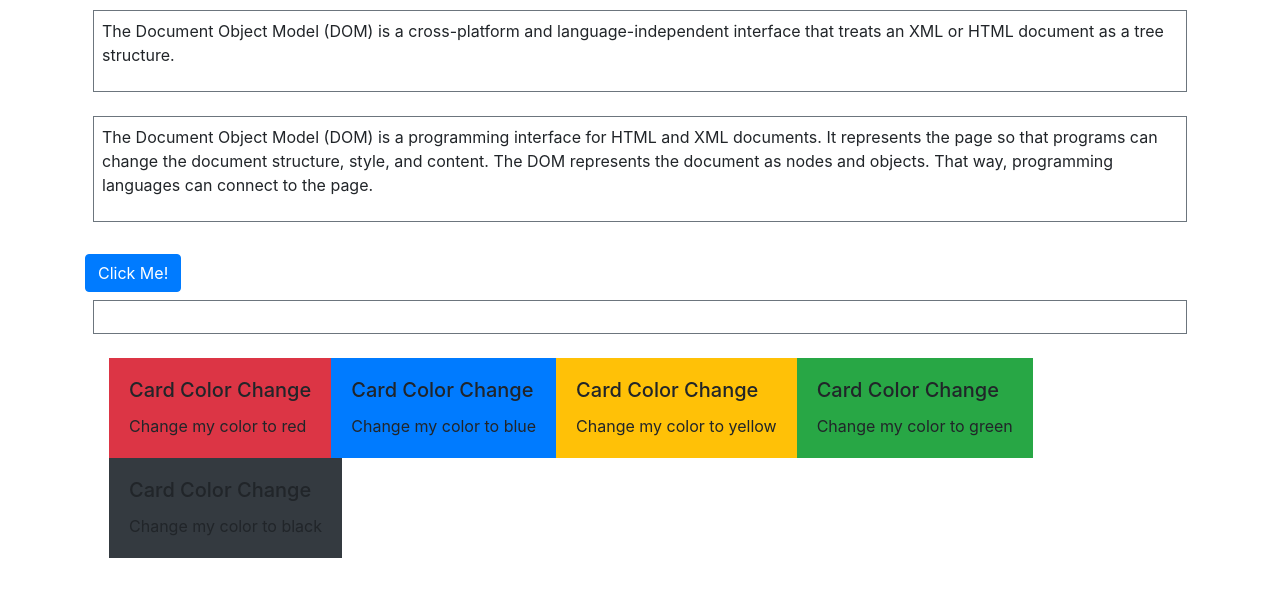
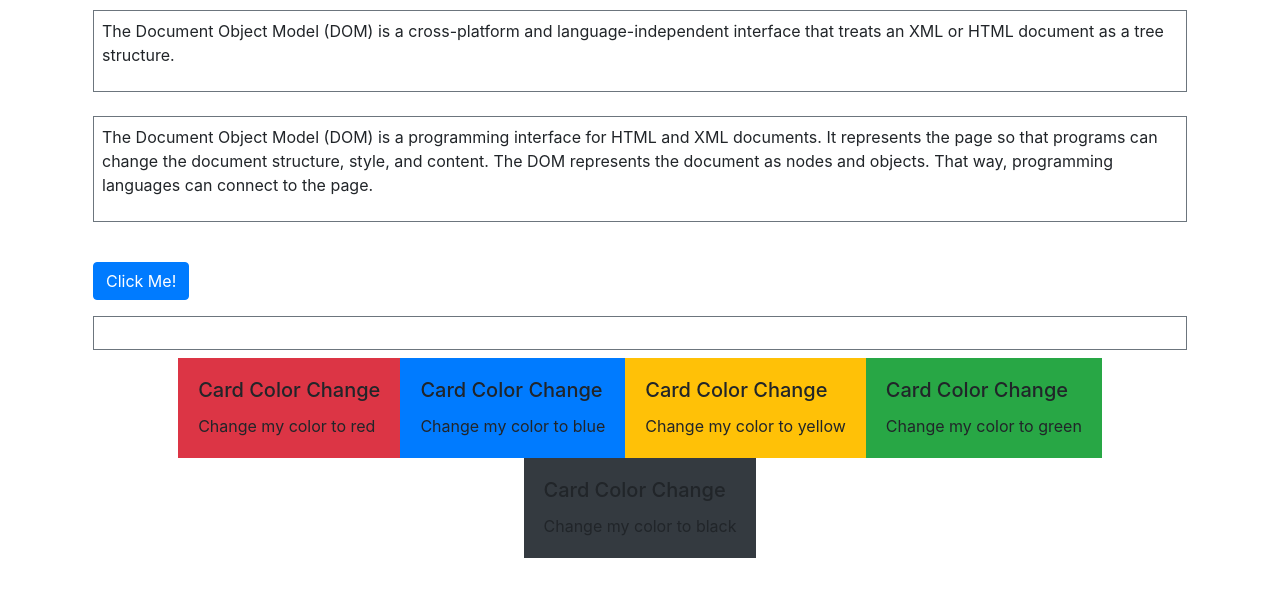
Before and after one commit to KBoeh/Dom-Manipulation, a plain HTML site: page index.html in a window 1280 px wide. Shown: the part 74-670 px from the top of the page. Drawn offline with nearby package versions, Linux system fonts and the light colour scheme.

Commit message:
Update index.html

```diff
--- a/index.html
+++ b/index.html
@@ -25,13 +25,13 @@
       </main>
     </div>
     <div class="mt-4">
-      <button class="btn btn-primary" id="btn">Click Me!</button>
+      <button class="m-2 btn btn-primary" id="btn">Click Me!</button>
       <article class="m-2 p-2 border border-secondary">
         <p id="para4"></p>
       </article>
     </div>
 
-    <div class="row m-4">
+    <div class="row justify-content-center">
       <div class="card text-black bg-white mb-3 ml-4" id="red" style="max-width: 18rem">
         <div class="card-body">
           <h5 class="card-title">Card Color Change</h5>
```
